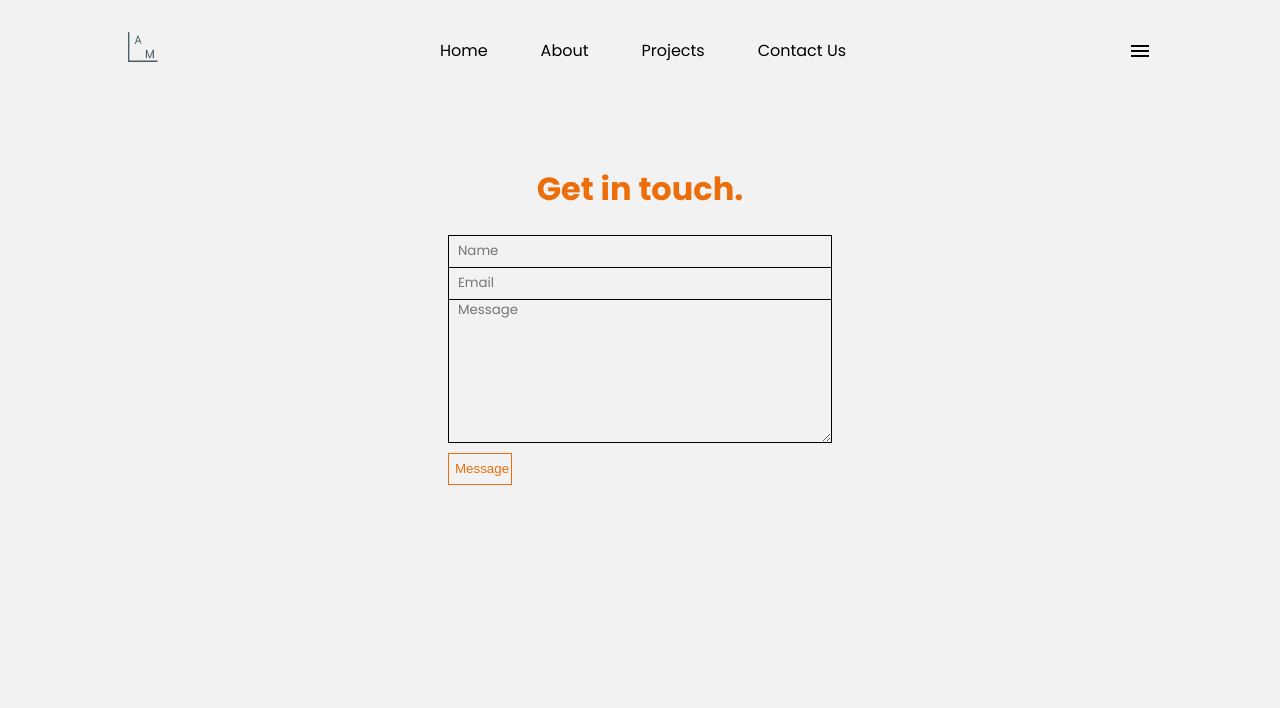
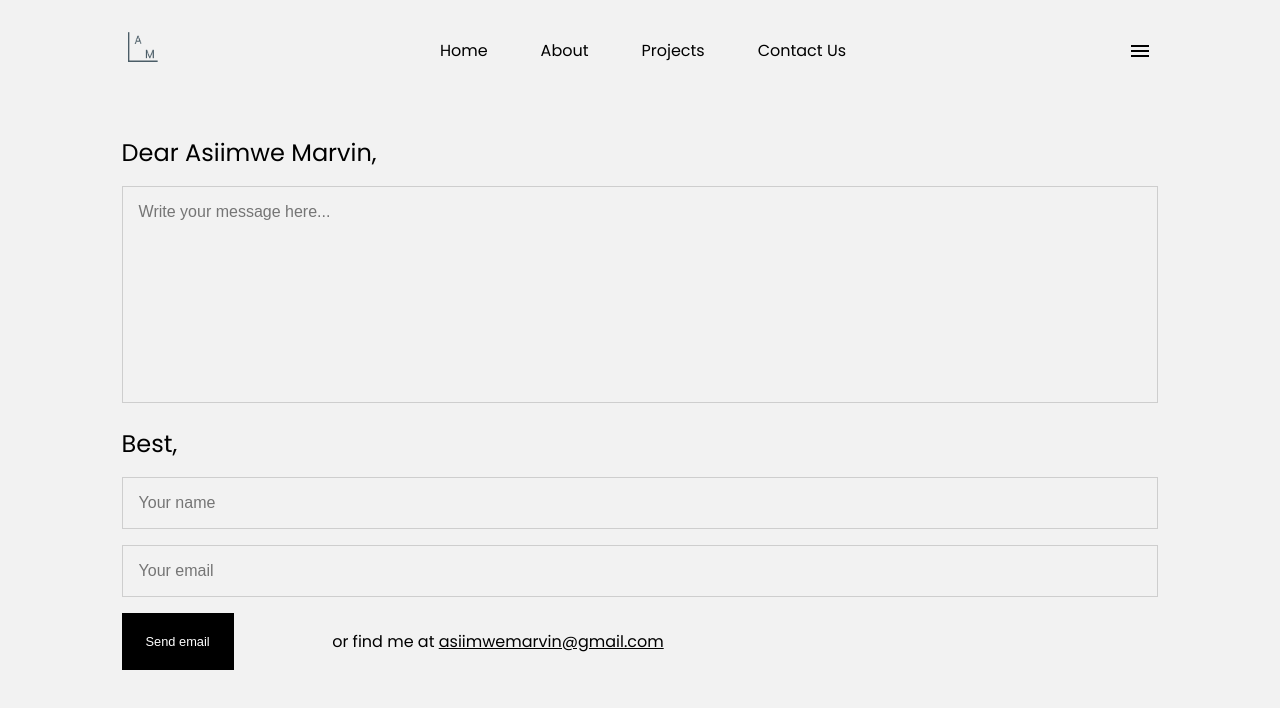
Before and after one commit to olingemma/marvin, a Next.js app: page /contact in a window 1280 px wide. Shown: the top 708 px of the page. Built offline with nearby package versions, Linux system fonts and the light colour scheme.

Commit message:
fixed the contact page

```diff
--- a/pages/contact.js
+++ b/pages/contact.js
@@ -2,6 +2,7 @@ import { useState } from "react"
 import Nav from "../components/nav";
 import styles from "../styles/Contact.module.css";
 import Head from "next/head";
+import Link from "next/link";
 
 
 export default function Contact(){
@@ -40,20 +41,21 @@ export default function Contact(){
                 <meta name="description" content="This is the contact me page for AM architects, kindly leave a message and we will get back to you as soon as possible."/>
             </Head>
             <div className={styles.main}>
-            <h1>Get in touch.</h1>
-            <form className={styles.form} method='post' onSubmit={handleSubmit}>
+            {/* <h1>Get in touch.</h1> */}
+                <form className={styles.form} method='post' onSubmit={handleSubmit}>
+                    <div className={styles.title}>Dear Asiimwe Marvin,</div>
+                    <textarea className={styles["input","message"]} onChange={handleData} placeholder="Write your message here..." value={data.message} name="message"/>
+                    <div className={styles.best}>Best,</div>
+                    <input className={styles["input","name"]} onChange={handleData} placeholder="Your name" value={data.name} name="Your name"/>
+                    <input className={styles["input","email"]} onChange={handleData} placeholder="Your email"value={data.email} name="Your email"/>
 
-                <input className={styles.input} onChange={handleData} placeholder="Name" value={data.name} name="name"/>
-
-                <input className={styles.input} onChange={handleData} placeholder="Email"value={data.email} name="email"/>
-
-                <textarea className={styles.input} onChange={handleData} placeholder="Message" value={data.message} name="message"/>
-                <button>Message</button>
-            </form>
-
-            <p>{data.name}</p>
-            <p>{data.email}</p>
-            <p>{data.message}</p>
+                    <button>Send email</button>
+                    <div className={styles.link}>
+                        <Link href="/">
+                            <p>or find me at <a style={{"textDecoration":"underline"}}>asiimwemarvin@gmail.com</a></p>
+                        </Link>
+                    </div>
+                </form>
             </div>
 
         </div>
--- a/styles/Contact.module.css
+++ b/styles/Contact.module.css
@@ -1,60 +1,90 @@
 .main{
-    position: relative;
-    top:9rem;
-}
-
-.main h1{
-    text-align: center;
-    color:var(--orange-color);
+    width:90%;
+    margin:8rem auto;
+    /* border:3px solid black; */
 }
 
 .form{
-    display: flex;
-    flex-direction: column;
-    justify-content: center;
-    margin:1rem auto;
-    width:30%;
+    max-width:700px;
+    min-width: 90%;
+    height: 600px;
+    display:grid;
+    grid-template-rows: repeat(10, 1fr);
+    grid-template-columns:repeat(5,1fr);
+    grid-gap:1rem;
+    margin:0 auto;
+}
+
+.title{
+    grid-row:1/2 ;
+    grid-column: 1/6;
+    align-self:end ;
+    font-size: 1.5rem;
+}
+
+.message{
+    grid-row:2/6;
+    grid-column:1/6;
+}
+
+.email{
+    grid-column:1/6
+}
+
+.name{
+    grid-column:1/6
+}
+
+.best{
+    align-self: end;
+    font-size: 1.5rem;
+}
+
+.input{
+    font-family:monospace;
+    border-width:0;
+}
+
+.form textarea:focus{
+    outline:none
+}
+.form input:focus{
+    outline:none
+}
+
+.form textarea{
+    padding:1rem;
+    box-sizing: border-box;
+    font-size:1rem;
+    border-radius:0;
+    border:1px solid #cecece;
+    font-family: sans-serif;
+    background-color: var(--normal-page);
+    resize:none;
 }
 
 .form input{
-    height:2rem;
-    border-bottom:0;
+    padding:1rem;
+    box-sizing: border-box;
+    font-size:1rem;
+    border-radius:0;
+    border:1px solid #cecece;
+    background-color: var(--normal-page);
 }
 
-.form textarea{
-    height:9rem;
+.form button{
+    background-color: var(--dark-theme);
+    box-sizing: border-box;
+    font-size:.8rem;
+    padding: 0 1rem;
+    border-radius:0;
+    border-width:0;
+    color:#fff;
+    width:7rem;
+    cursor:pointer;
 }
 
-.input{
-    margin:0;
-    padding:0;
-    border-radius:0;
-    border:1px solid var(--dark-theme);
-    background-color: var(--normal-page);
-    font-family:'Poppins',sans-serif;
-    padding-left:9px;
+.link{
+    grid-column: 2/6;
+    align-self:end;
 }
-
-
-.form button{
-    margin-top: 10px;
-    width: 4rem;
-    height: 2rem;
-    border:1px solid;
-    border-radius: 0;
-    background-color: var(--normal-page);
-    color:var(--orange-color);
-    cursor: pointer;
-}
-
-.form button:active{
-    background-color: var(--orange-color);
-    color:var(--normal-page);
-    border-radius: 2px;
-}
-
-@media(max-width:900px){
-    .form{
-        width:60%
-    }
-}
```
